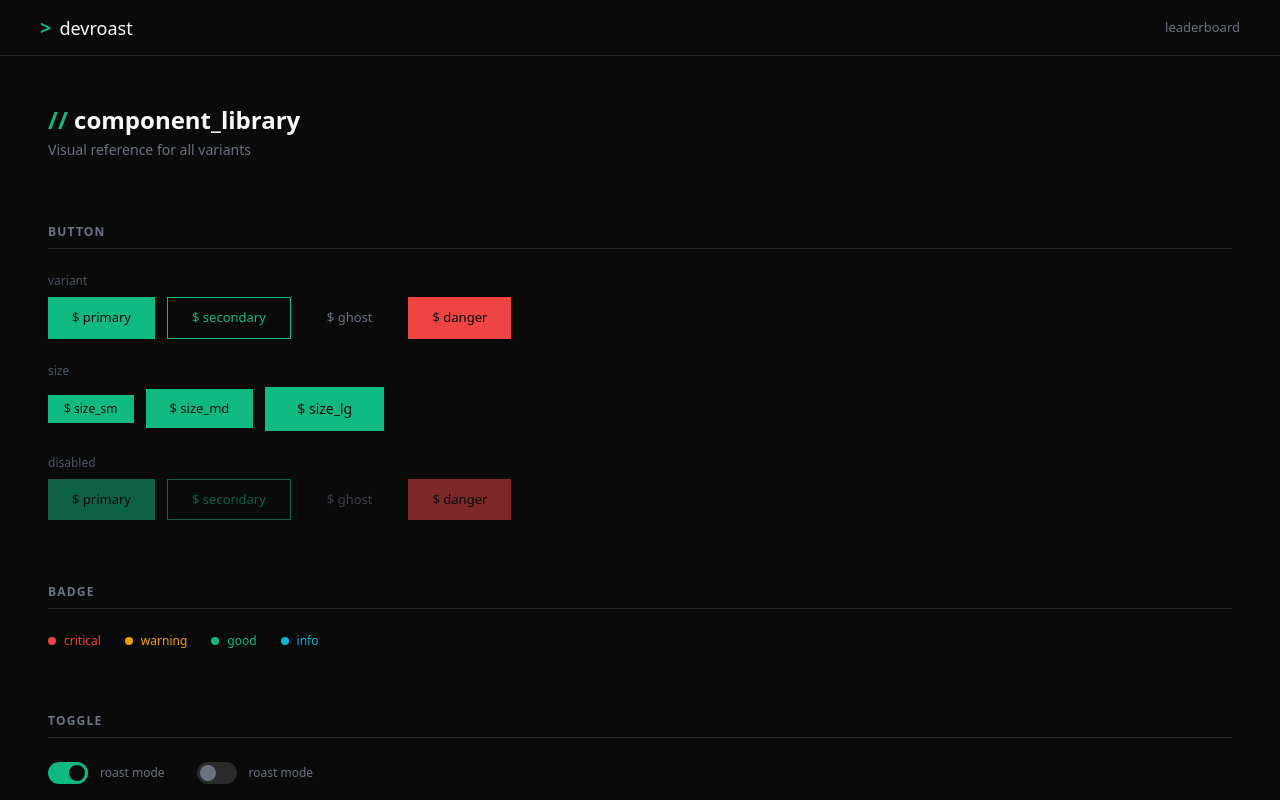
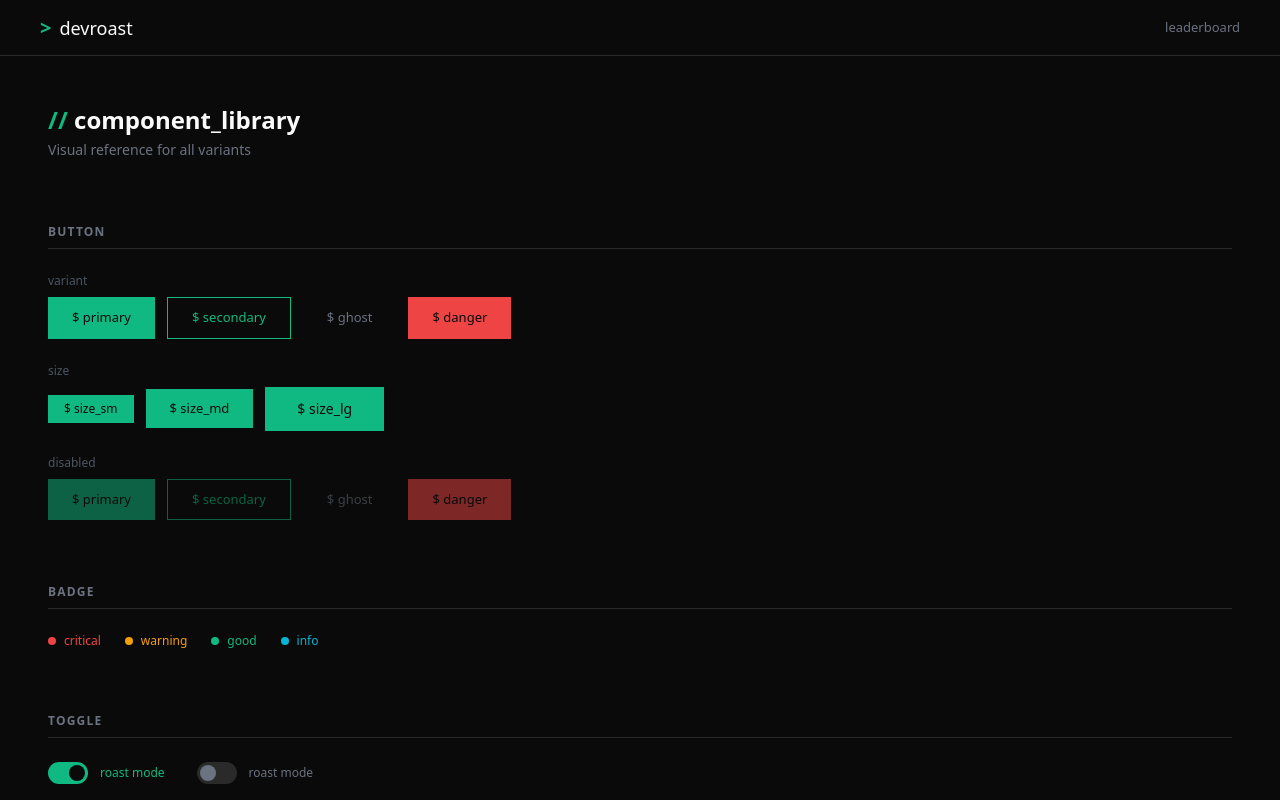
Before and after one commit to thalysonluiz/devroast, a Next.js app: page /components in a window 1280 px wide. Shown: the top 800 px of the page. Built offline with nearby package versions, Linux system fonts and the light colour scheme.

Commit message:
fix: resolve hydration mismatch in Toggle by mirroring switch state locally

```diff
--- a/package.json
+++ b/package.json
@@ -15,7 +15,9 @@
     "db:seed": "tsx src/db/seed.ts"
   },
   "dependencies": {
+    "@ai-sdk/google": "^3.0.43",
     "@base-ui/react": "^1.3.0",
+    "ai": "^6.0.116",
     "drizzle-orm": "^0.45.1",
     "hast-util-to-jsx-runtime": "^2.3.6",
     "highlight.js": "^11.11.1",
--- a/src/components/ui/toggle.tsx
+++ b/src/components/ui/toggle.tsx
@@ -1,6 +1,7 @@
 "use client";
 
 import { Switch } from "@base-ui/react/switch";
+import { useState } from "react";
 import { twMerge } from "tailwind-merge";
 
 type ToggleProps = {
@@ -14,14 +15,30 @@ type ToggleProps = {
 };
 
 export function Toggle({
-  checked,
-  defaultChecked,
+  checked: controlledChecked,
+  defaultChecked = false,
   onCheckedChange,
   label,
   disabled,
   name,
   className,
 }: ToggleProps) {
+  // Mirror the switch state locally so the label color always matches,
+  // regardless of whether the component is controlled or uncontrolled.
+  // This also eliminates the hydration mismatch caused by reading the raw
+  // `checked` prop before @base-ui has initialised its internal state.
+  const [internalChecked, setInternalChecked] = useState(
+    controlledChecked ?? defaultChecked,
+  );
+
+  const isChecked =
+    controlledChecked !== undefined ? controlledChecked : internalChecked;
+
+  function handleCheckedChange(next: boolean) {
+    setInternalChecked(next);
+    onCheckedChange?.(next);
+  }
+
   return (
     <div
       className={twMerge(
@@ -31,9 +48,9 @@ export function Toggle({
       )}
     >
       <Switch.Root
-        checked={checked}
+        checked={controlledChecked}
         defaultChecked={defaultChecked}
-        onCheckedChange={onCheckedChange}
+        onCheckedChange={handleCheckedChange}
         disabled={disabled}
         name={name}
         aria-label={label}
@@ -60,7 +77,7 @@ export function Toggle({
         <span
           className={twMerge(
             "font-mono text-xs transition-colors select-none",
-            checked ? "text-accent-green" : "text-text-secondary",
+            isChecked ? "text-accent-green" : "text-text-secondary",
           )}
         >
           {label}
```
